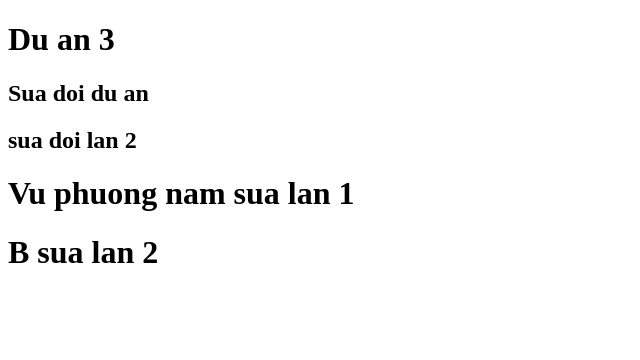
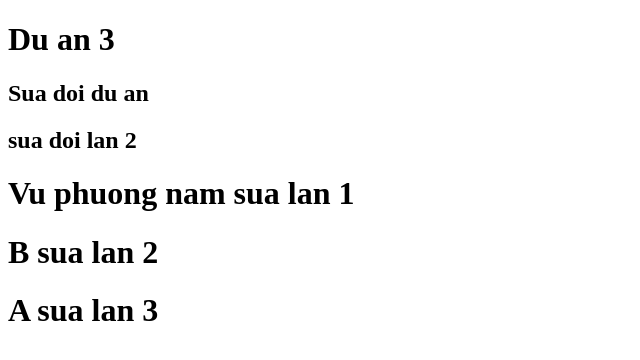
Before and after one commit to synthsould-sudo/duan3, a plain HTML site: page index.html in a window 1280 px wide. Shown: the whole page, without its empty margins (0-640 px from the left). Drawn offline with Linux system fonts and the light colour scheme.

Commit message:
4.A sua lan 2

```diff
--- a/index.html
+++ b/index.html
@@ -11,5 +11,6 @@
     <h2>sua doi lan 2</h2>
     <h1>Vu phuong nam sua lan 1</h1>
     <h1>B sua lan 2</h1>
+    <h1>A sua lan 3</h1>
   </body>
 </html>
```
